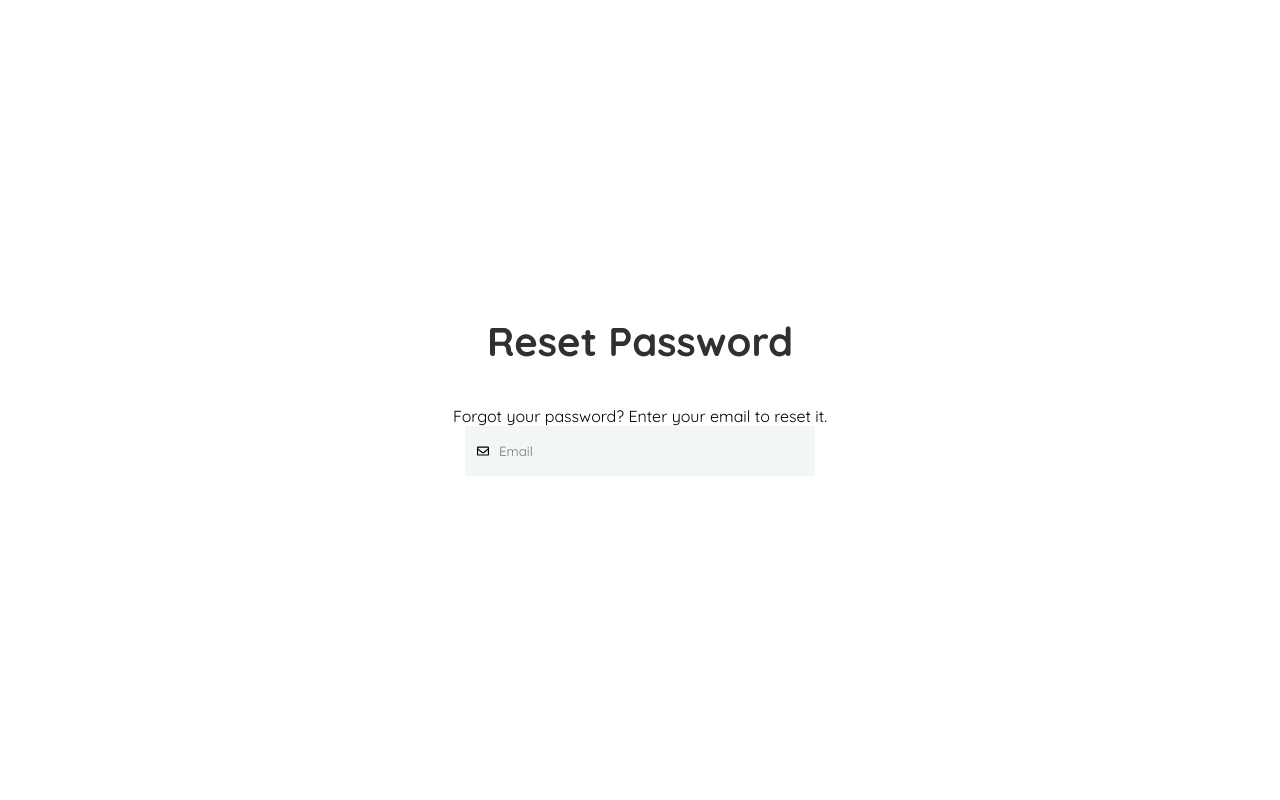
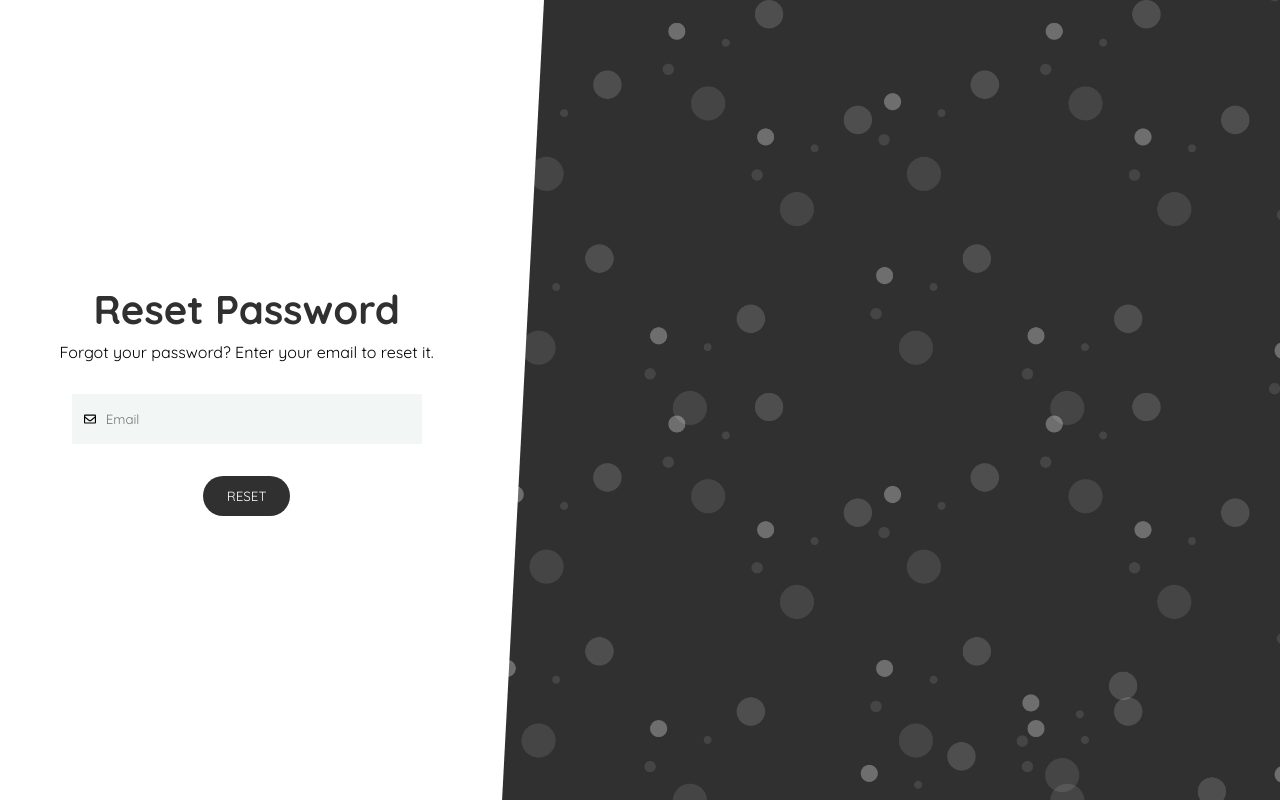
Before and after one commit to Azizbek98/Vue-Fireblog, a Vue app: page /forgot-password in a window 1280 px wide. Built offline with nearby package versions, Linux system fonts and the light colour scheme; what vue2-editor would draw is missing.

Commit message:
feat: adding some initial styles for forgot password component

```diff
--- a/src/views/ForgotPassword.vue
+++ b/src/views/ForgotPassword.vue
@@ -10,7 +10,10 @@
             <Email class="icon" />
           </div>
         </div>
+        <button>Reset</button>
+        <div class="angle"></div>
       </form>
+      <div class="background"></div>
     </div>
   </div>
 </template>
@@ -26,4 +29,17 @@ export default {
 };
 </script>
 
-<style lang="scss" scoped></style>
+<style lang="scss" scoped>
+.reset-password {
+  position: relative;
+
+  .form-wrap {
+    h2 {
+      margin-bottom: 8px;
+    }
+    p {
+      margin-bottom: 32px;
+    }
+  }
+}
+</style>
```
